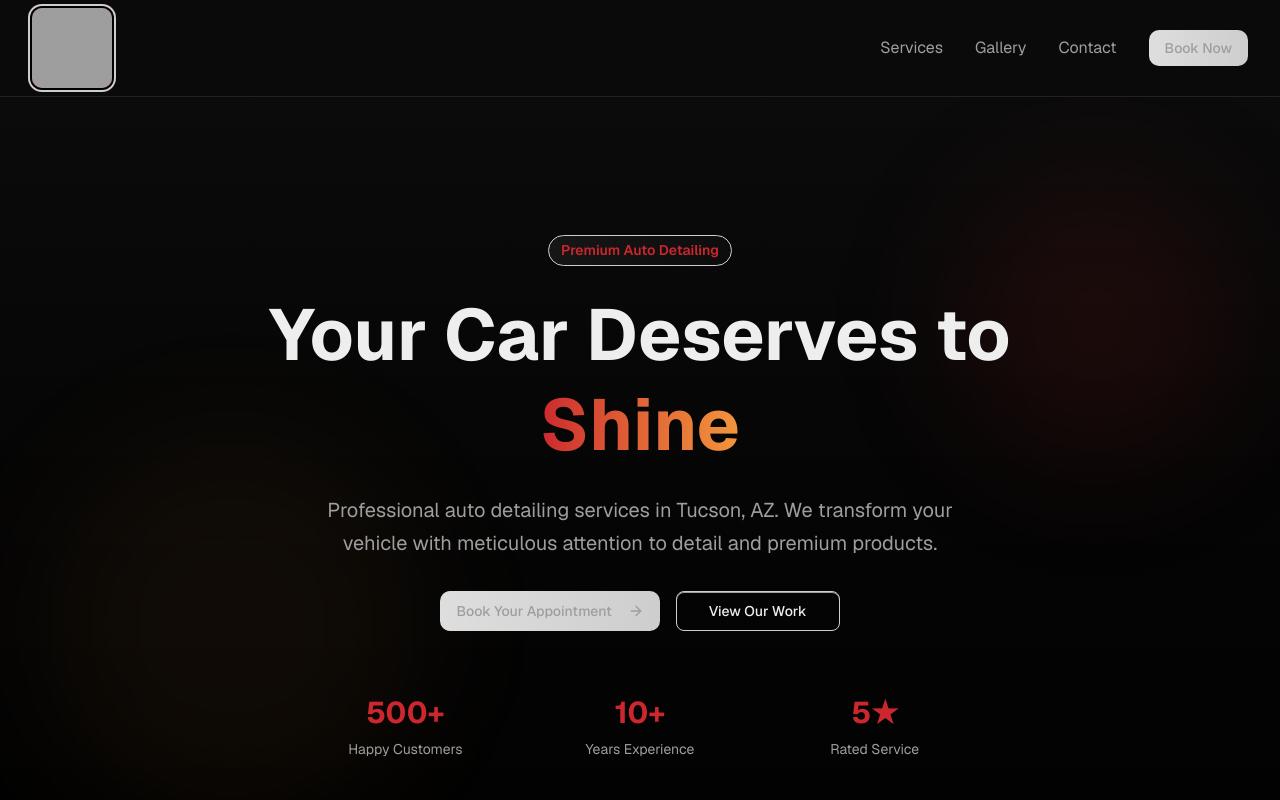
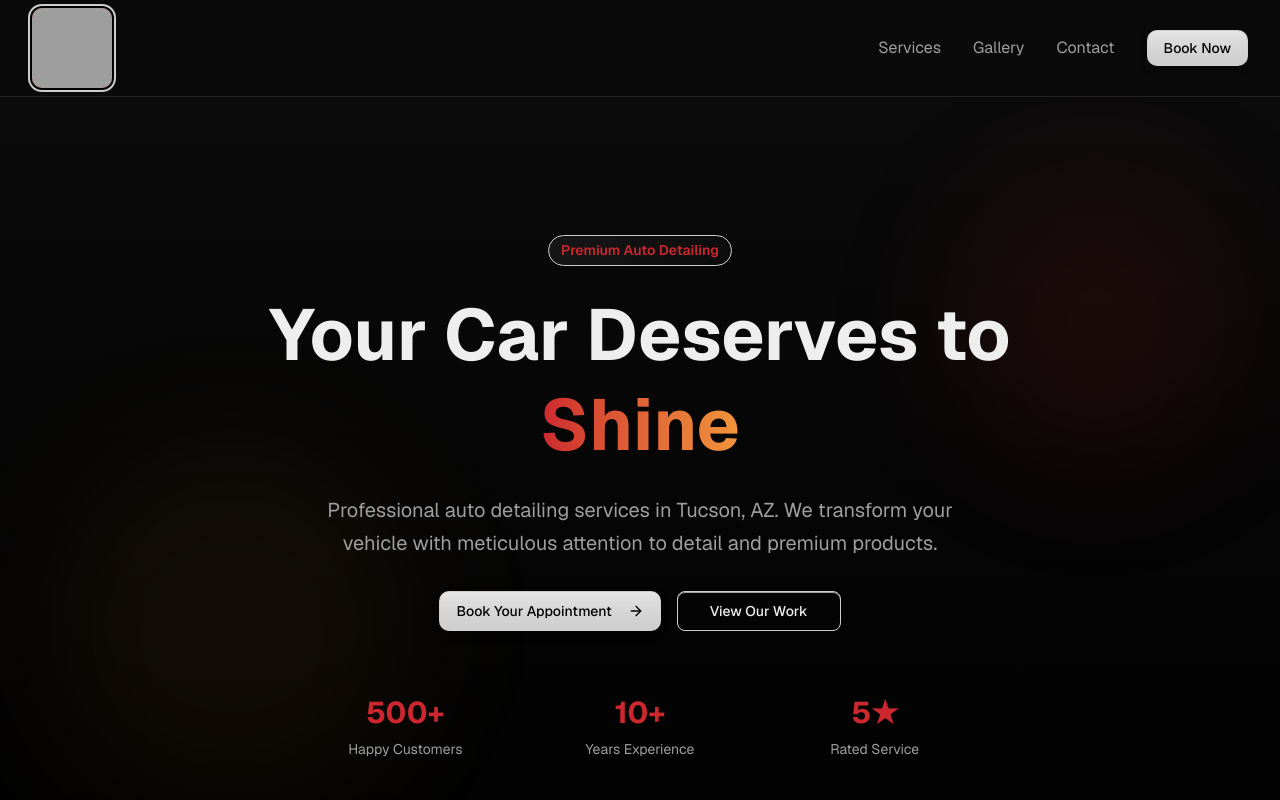
Before and after one commit to davisbryan595-lang/angel-shine, a Next.js app: page / in a window 1280 px wide. Shown: the top 800 px of the page. Built offline with nearby package versions, Linux system fonts and the light colour scheme; grey boxes are pictures that could not be loaded.

Commit message:
Enhance btn-metallic to glossy bright silver with black text
cgen-77294ece52284a8c8127cfd71ff699e6

```diff
--- a/app/globals.css
+++ b/app/globals.css
@@ -190,15 +190,39 @@
   }
 
   .btn-metallic {
-    background: linear-gradient(90deg, var(--metallic-silver-highlight), var(--metallic-silver));
-    color: var(--metallic-silver-shadow);
+    position: relative;
+    display: inline-flex;
+    align-items: center;
+    justify-content: center;
+    background: linear-gradient(180deg, var(--metallic-silver-highlight), var(--metallic-silver));
+    color: #000;
+    border: 1px solid color-mix(in srgb, var(--metallic-silver) 60%, transparent);
     border-radius: var(--radius);
     padding: 0.5rem 1rem;
+    overflow: hidden;
+    transition: transform 0.15s ease, box-shadow 0.15s ease, background 0.15s ease;
+    box-shadow: 0 4px 12px rgba(0, 0, 0, 0.08);
+  }
+
+  .btn-metallic::after {
+    content: "";
+    position: absolute;
+    inset: 0;
+    background: linear-gradient(180deg, rgba(255,255,255,0.65) 0%, rgba(255,255,255,0.25) 30%, rgba(255,255,255,0.06) 60%, rgba(0,0,0,0) 100%);
+    mix-blend-mode: overlay;
+    pointer-events: none;
+    transform: translateY(-30%);
+    transition: transform 0.45s cubic-bezier(.2,.9,.2,1);
   }
 
   .btn-metallic:hover {
-    filter: brightness(0.95);
-    box-shadow: 0 6px 18px rgba(0, 0, 0, 0.15);
+    transform: translateY(-1px);
+    box-shadow: 0 8px 30px rgba(0, 0, 0, 0.18);
+    background: linear-gradient(180deg, var(--metallic-silver-highlight), color-mix(in srgb, var(--metallic-silver-highlight) 60%, var(--metallic-silver) 40%));
+  }
+
+  .btn-metallic:active::after {
+    transform: translateY(0);
   }
 
   .badge-metallic {
```
